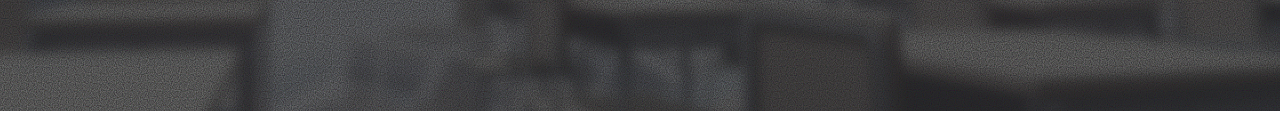
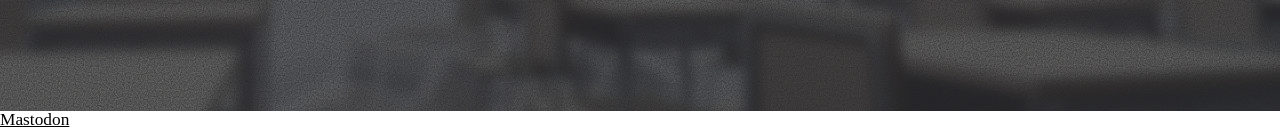
Before and after one commit to YanDao0313/krisyan.dev, a plain HTML site: page index.html in a window 1280 px wide. Shown: the part 689-818 px from the top of the page. Drawn offline with Linux system fonts and the light colour scheme.

Commit message:
Update index.html

```diff
--- a/index.html
+++ b/index.html
@@ -342,6 +342,7 @@
 				</div>
 			</div>
 		</div>
+		<a rel="me" href="https://mastodon.social/@krisyan">Mastodon</a>
 		<script>
 			(function() {
 				var on = addEventListener,
```
